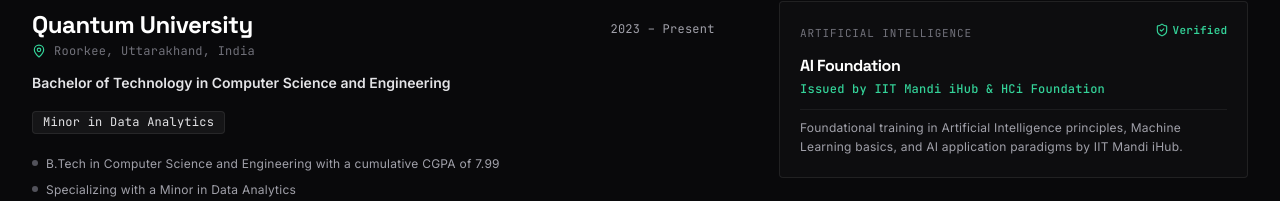
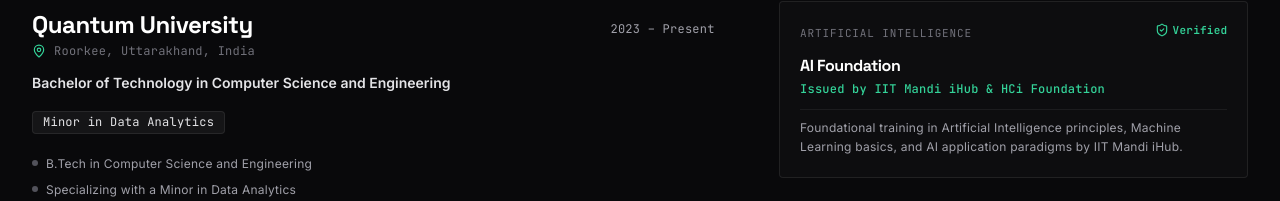
Before and after one commit to ujjwaltyagivashishtha/Portfolio, a React (Vite) app: page / in a window 1280 px wide. Shown: the part 6658-6859 px from the top of the page. Built offline with nearby package versions, Linux system fonts and the light colour scheme; the HTML template or start-up script is replaced by a standard one.

Commit message:
refactor: remove CGPA field and references from education data and resume modal

```diff
--- a/src/data/education.js
+++ b/src/data/education.js
@@ -3,13 +3,12 @@ export const educationData = [
     institution: "Quantum University",
     location: "Roorkee, Uttarakhand, India",
     degree: "Bachelor of Technology in Computer Science and Engineering",
-    cgpa: "7.99",
     minor: "Minor in Data Analytics",
     period: "2023 – Present",
     expectedGraduation: "2027",
     isCurrent: true,
     highlights: [
-      "B.Tech in Computer Science and Engineering with a cumulative CGPA of 7.99",
+      "B.Tech in Computer Science and Engineering",
       "Specializing with a Minor in Data Analytics",
       "Focusing on Data Structures & Algorithms, Database Engineering, and Software Architecture"
     ]
```
